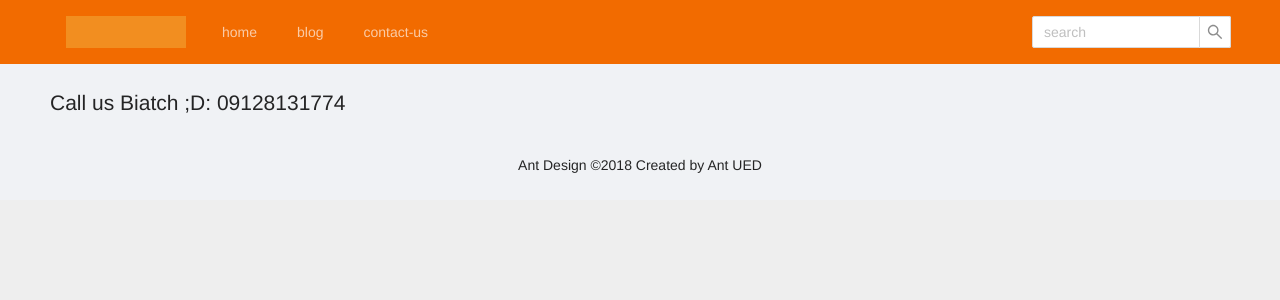
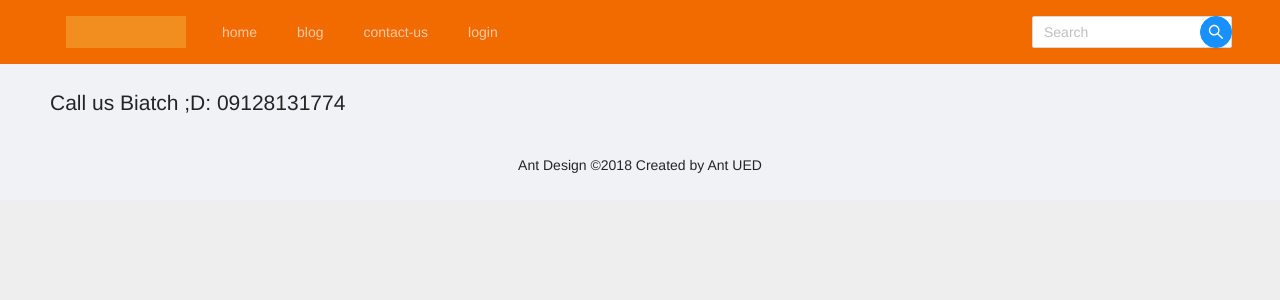
Before and after one commit to MohammadrasiM/MovieDB, a React (Create React App) app: page /contact-us in a window 1280 px wide. Shown: the top 300 px of the page. Built offline with nearby package versions, Linux system fonts and the light colour scheme; a web font is replaced by a local one.

Commit message:
update 1.3

```diff
--- a/src/App.jsx
+++ b/src/App.jsx
@@ -1,15 +1,15 @@
-import React, { Component, useState, useContext } from "react";
+import React, { Component, useState } from "react";
 import { Layout, Menu, Breadcrumb } from "antd";
 import "./App.css";
 import { Row, Col, Divider } from "antd";
 import { Card } from "antd";
 import Firstcontent from "./components/content";
 import { Input, Space } from "antd";
-import { BrowserRouter, Link } from "react-router-dom";
+import { BrowserRouter, Link, useHistory } from "react-router-dom";
 import { Route, Switch } from "react-router-dom";
 import Contactus from "./components/Contactus";
 import Moviedetail from "./components/movie";
-import { ContextContext } from "./components/context";
+
 import Searchbar from "./components/Searchbar";
 import Slider from "./components/Carousel";
 import Sweeper from "./components/Sweeper";
@@ -20,19 +20,29 @@ import Trending from "./components/Trending";
 import Picout from "./components/picout";
 import useWindowDimensions from "./components/windowsize";
 import NowPlaying from "./components/nowPlaying";
+import { Button, Tooltip } from "antd";
+import { SearchOutlined } from "@ant-design/icons";
+import Login from "./components/Loginstuf";
+
 const { Search } = Input;
 
 const links = [
   { name: "home", path: "/" },
   { name: "blog", path: "/blog" },
   { name: "contact-us", path: "/contact-us" },
+  { name: "login", path: "/Login" },
 ];
 const { Header, Content, Footer } = Layout;
 function App() {
-  const { setValue } = useContext(ContextContext);
+  const [value, setValue] = useState("");
   const { height, width } = useWindowDimensions();
+  const history = useHistory();
+  function handleKeyPress(e) {
+    if (e.charCode === 13) {
+      history.push(`/search?query=${value}`);
+    }
+  }
   return (
-    <BrowserRouter>
     <div id="components-layout-demo-custom-trigger">
       <Layout className="layout">
         <Header>
@@ -48,27 +58,44 @@ function App() {
             })}
           </Menu>{" "}
           <Space direction="vertical">
-              <Link to="/search/:id">
             {width < 700 ? (
               <>
                 {" "}
-                    <Search
-                      placeholder="search"
-                      onSearch={(e) => setValue(e)}
+                <Input
+                  placeholder="Search"
+                  onChange={(e) => setValue(e.target.value)}
                   style={{
                     width: 200,
                     gap: 8,
                     position: " static",
-                        marginBottom: 30,
+
                     right: 48,
                   }}
-                    />{" "}
+                />
+                <Link to={`/search?query=${value}`}>
+                  {" "}
+                  <Tooltip title="search">
+                    <Button
+                      style={{
+                        gap: 8,
+                        position: " static",
+                        top: 16,
+                        right: 48,
+                      }}
+                      type="primary"
+                      shape="circle"
+                      icon={<SearchOutlined />}
+                    />
+                  </Tooltip>
+                </Link>
                 <br />
               </>
             ) : (
-                  <Search
-                    placeholder="search"
-                    onSearch={(e) => setValue(e)}
+              <div>
+                <Input
+                  placeholder="Search"
+                  onChange={(e) => setValue(e.target.value)}
+                  onKeyPress={handleKeyPress}
                   style={{
                     width: 200,
                     gap: 8,
@@ -77,8 +104,24 @@ function App() {
                     right: 48,
                   }}
                 />
+                <Link to={`/search?query=${value}`}>
+                  {" "}
+                  <Tooltip title="search">
+                    <Button
+                      style={{
+                        gap: 8,
+                        position: " absolute",
+                        top: 16,
+                        right: 48,
+                      }}
+                      type="primary"
+                      shape="circle"
+                      icon={<SearchOutlined />}
+                    />
+                  </Tooltip>
+                </Link>{" "}
+              </div>
             )}
-              </Link>
           </Space>
         </Header>
 
@@ -94,6 +137,9 @@ function App() {
             </Route>
             <Route path="/cast/:id">
               <Cast />
+            </Route>
+            <Route path="/Login">
+              <Login />
             </Route>
             <Route path="/upcoming/:id">
               <Firstcontent />
@@ -121,7 +167,6 @@ function App() {
         </Footer>
       </Layout>
     </div>
-    </BrowserRouter>
   );
 }
 
--- a/src/components/Carousel.jsx
+++ b/src/components/Carousel.jsx
@@ -1,13 +1,13 @@
-import React, { useState, useContext } from "react";
+import React, { useState } from "react";
 // Import Swiper React components
 import { Swiper, SwiperSlide } from "swiper/react";
-import { ContextContext } from "./context";
+
 // Import Swiper styles
 import "swiper/swiper.min.css";
 import "swiper/components/effect-fade/effect-fade.min.css";
 import "swiper/components/navigation/navigation.min.css";
 import "swiper/components/pagination/pagination.min.css";
-import { Link } from "react-router-dom";
+import { Link, useHistory } from "react-router-dom";
 import "./styles.css";
 
 // import Swiper core and required modules
@@ -22,19 +22,19 @@ import SwiperCore, {
 SwiperCore.use([EffectFade, Navigation, Autoplay, Pagination]);
 
 export default function Slider() {
-  const { value, setValue } = useContext(ContextContext);
+  const history = useHistory();
 
   const imageClick = () => {
-    setValue("star wars");
+    history.push(`/search?query=star%20wars`);
   };
   const imageClic = () => {
-    setValue("the lord of the rings");
+    history.push(`/search?query=the%20lord%20of%20the%20rings`);
   };
   const imageCli = () => {
-    setValue("Avengers");
+    history.push(`/search?query=Avengers`);
   };
   const imageCl = () => {
-    setValue("Rick and morty");
+    history.push(`/search?query=rick%20and%20morty`);
   };
   return (
     <div>
@@ -53,7 +53,7 @@ export default function Slider() {
         className="mySwiper"
       >
         <SwiperSlide>
-          <Link to={"/search"}>
+          <Link to={"/search?query=star%20wars"}>
             {" "}
             <img
               src="https://wallpaperaccess.com/full/124631.jpg"
@@ -62,7 +62,7 @@ export default function Slider() {
           </Link>
         </SwiperSlide>
         <SwiperSlide>
-          <Link to={"/search"}>
+          <Link to={"/search?query=the%20lord%20of%20the%20rings"}>
             <img
               src="https://wallpaperaccess.com/full/160365.jpg"
               onClick={() => imageClic()}
@@ -70,7 +70,7 @@ export default function Slider() {
           </Link>{" "}
         </SwiperSlide>
         <SwiperSlide>
-          <Link to={"/search"}>
+          <Link to={"/search?query=Avengers"}>
             <img
               src="https://wallpaperaccess.com/full/4674.jpg"
               onClick={() => imageCli()}
@@ -78,7 +78,7 @@ export default function Slider() {
           </Link>{" "}
         </SwiperSlide>
         <SwiperSlide>
-          <Link to={"/search"}>
+          <Link to={"/search?query=rick%20and%20morty"}>
             <img
               src="https://wallpaperaccess.com/full/238268.jpg"
               onClick={() => imageCl()}
--- /dev/null
+++ b/src/components/Loginstuf.jsx
@@ -0,0 +1,12 @@
+import React from "react";
+export default function Login() {
+  React.useEffect(() => {
+    fetch(
+      "https://api.themoviedb.org/3/authentication/token/new?api_key=70ce45fdad1824ccc3dad6c68ef34779"
+    )
+      .then((r) => r.json())
+      .then((data) => {
+        console.log(data);
+      });
+  }, []);
+}
--- a/src/components/Searchbar.jsx
+++ b/src/components/Searchbar.jsx
@@ -1,18 +1,20 @@
-import React, { useState, useContext } from "react";
+import React, { useState, useHistory } from "react";
 import { Spin, Row, Col, Input, Space } from "antd";
-import { ContextContext } from "./context";
+
 import { Card } from "antd";
-import { Link } from "react-router-dom";
+import { Link, useLocation } from "react-router-dom";
 import { Pagination } from "antd";
 
 const { Search } = Input;
 const { Meta } = Card;
 
 export default function Searchbar() {
-  const { value, setValue } = useContext(ContextContext);
+  const location = useLocation();
   const [searchepage, setSearchpage] = useState();
   const [folan, setFolan] = useState({});
   const [loading, setLoading] = useState(true);
+
+  const value = new URLSearchParams(location.search).get("query");
 
   const baseapiUrl =
     "https://api.themoviedb.org/3/search/multi?api_key=70ce45fdad1824ccc3dad6c68ef34779";
@@ -26,7 +28,6 @@ export default function Searchbar() {
           setLoading(false);
           setSearchpage(value);
         });
-      setValue("");
     }
   }, [value]);
 
--- a/src/components/Sweeper.jsx
+++ b/src/components/Sweeper.jsx
@@ -1,7 +1,7 @@
 import { Swiper, SwiperSlide } from "swiper/react";
-import React, { useRef, useState, useContext } from "react";
+import React, { useRef, useState } from "react";
 import { Spin, Row, Col, Input, Space } from "antd";
-import { ContextContext } from "./context";
+
 import { Card } from "antd";
 import { Link } from "react-router-dom";
 import { Button } from "antd";
@@ -94,6 +94,7 @@ export default function Sweeper() {
           pagination={{ clickable: true }}
           navigation={true}
           className="mySwiper"
+          loop
         >
           {folan?.results?.map((b) => (
             <SwiperSlide>
--- a/src/components/Trending.jsx
+++ b/src/components/Trending.jsx
@@ -76,6 +76,7 @@ export default function Trending() {
           pagination={{ type: "fraction", clickable: true }}
           navigation={true}
           className="mySwiper"
+          loop
         >
           {folan?.results?.map((b) => (
             <SwiperSlide>
--- a/src/components/Youtubetv.jsx
+++ b/src/components/Youtubetv.jsx
@@ -10,7 +10,7 @@ export default function Youtv({ id }) {
     )
       .then((response) => response.json())
       .then((data) => {
-        setTrail(data.results[0]);
+        setTrail(data?.results[0]);
       });
   }, [id]);
   return (
--- a/src/components/content.jsx
+++ b/src/components/content.jsx
@@ -1,6 +1,6 @@
-import React, { useState, useContext } from "react";
+import React, { useState } from "react";
 import { Spin, Row, Col, Input, Space } from "antd";
-import { ContextContext } from "./context";
+
 import { Card } from "antd";
 import { Link } from "react-router-dom";
 import { Pagination } from "antd";
@@ -9,7 +9,6 @@ const { Search } = Input;
 const { Meta } = Card;
 
 export default function Firstcontent() {
-  const { value, setValue } = useContext(ContextContext);
   const [searchepage, setSearchpage] = useState();
   const [folan, setFolan] = useState({});
   const [loading, setLoading] = useState(true);
@@ -60,7 +59,6 @@ export default function Firstcontent() {
         console.log(data);
         setFolan(data);
         setLoading(false);
-        setValue("");
       });
   }
 
--- a/src/components/context.jsx
+++ b/src/components/context.jsx
@@ -1,13 +1,13 @@
-import React, { useState, createContext } from "react";
+// import React, { useState, createContext } from "react";
 
-export const ContextContext = createContext();
+// export const ContextContext = createContext();
 
-export default function ContextProvider({ children }) {
-  const [value, setValue] = useState("");
-  console.log(value);
-  return (
-    <ContextContext.Provider value={{ value, setValue }}>
-      {children}
-    </ContextContext.Provider>
-  );
-}
+// export default function ContextProvider({ children }) {
+//   const [value, setValue] = useState("");
+//   console.log(value);
+//   return (
+//     <ContextContext.Provider value={{ value, setValue }}>
+//       {children}
+//     </ContextContext.Provider>
+//   );
+// }
```
Also changed, not shown: src/components/nowPlaying.jsx (+5 -8 lines), src/index.js (+5 -6 lines). Lines whose indentation alone changed are shown as unchanged.
